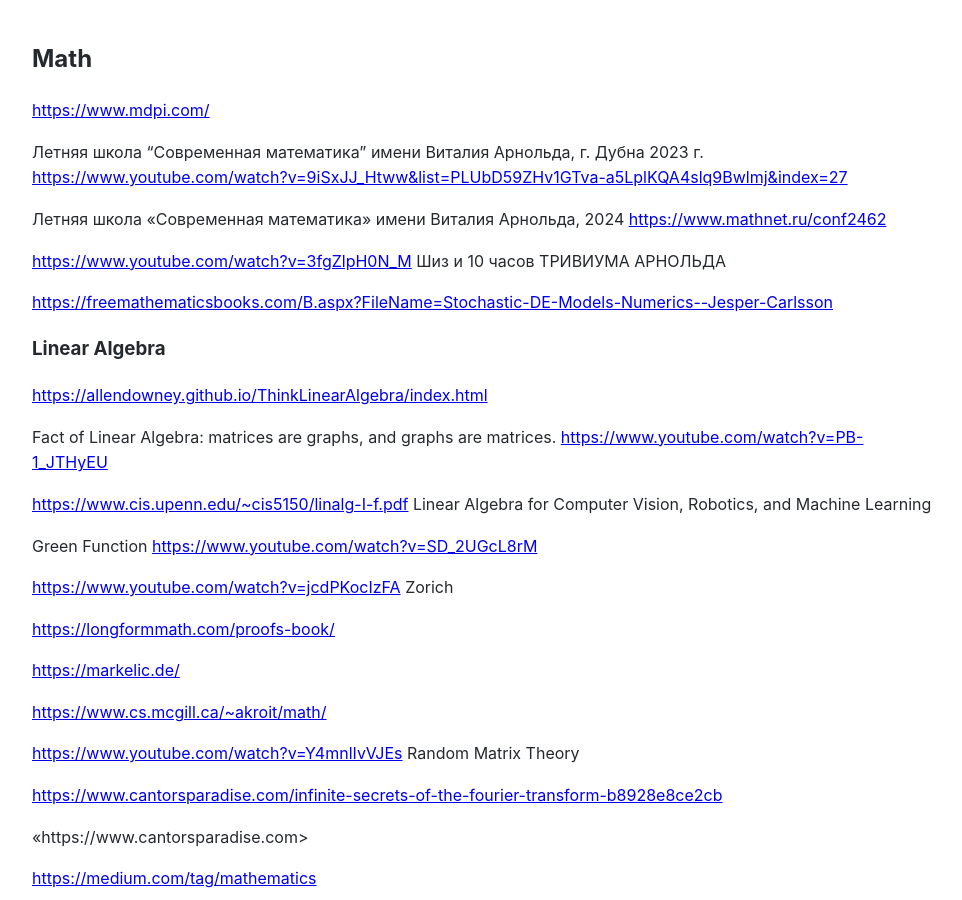
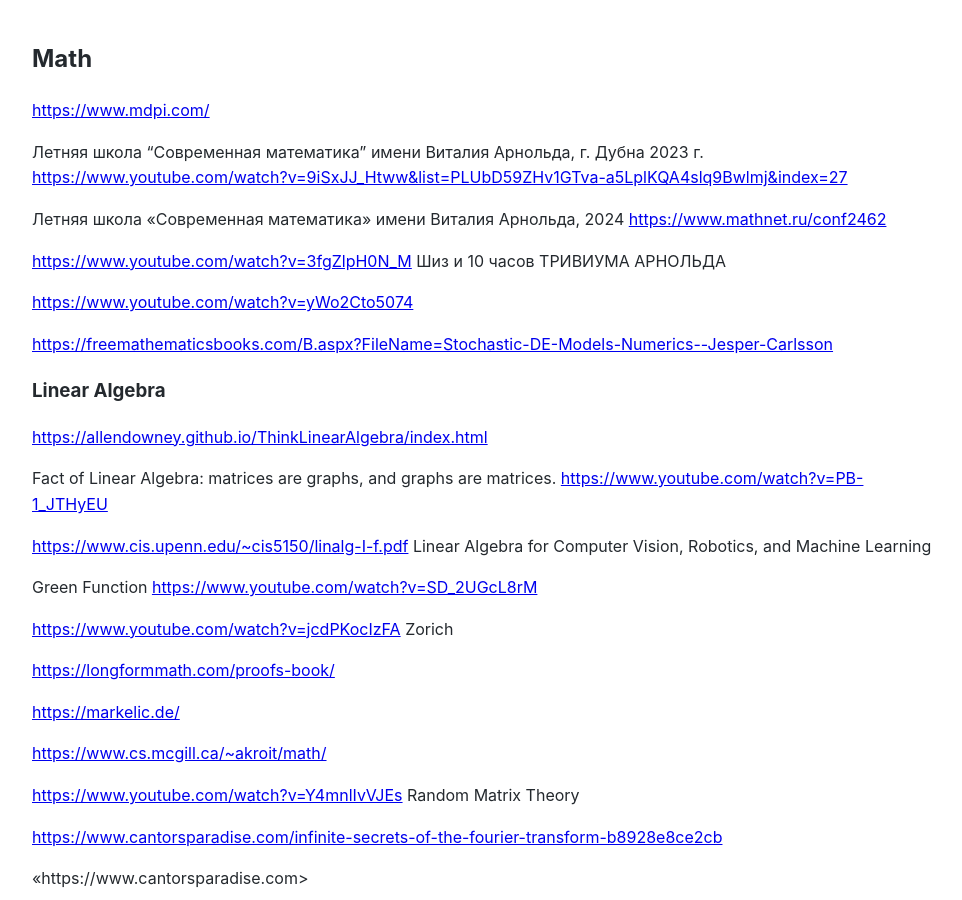
Before and after one commit to Michael-Lubinsky/michael-lubinsky.github.com, a Jekyll site: the page built from math/math.md, in a window 1280 px wide and 900 px high. Shown: the whole window, without its empty margins (158-1120 px from the left). Built offline with Jekyll 4.4.1, drawn with Linux system fonts in a browser that asks for light colours; our own code applies the rules of GitHub Pages for plain Markdown files.

Commit message:
Update math.md

```diff
--- a/math/math.md
+++ b/math/math.md
@@ -10,6 +10,9 @@
 
 <https://www.youtube.com/watch?v=3fgZlpH0N_M>
 Шиз и 10 часов ТРИВИУМА АРНОЛЬДА
+
+<https://www.youtube.com/watch?v=yWo2Cto5074>
+
 
 <https://freemathematicsbooks.com/B.aspx?FileName=Stochastic-DE-Models-Numerics--Jesper-Carlsson>
 
```
